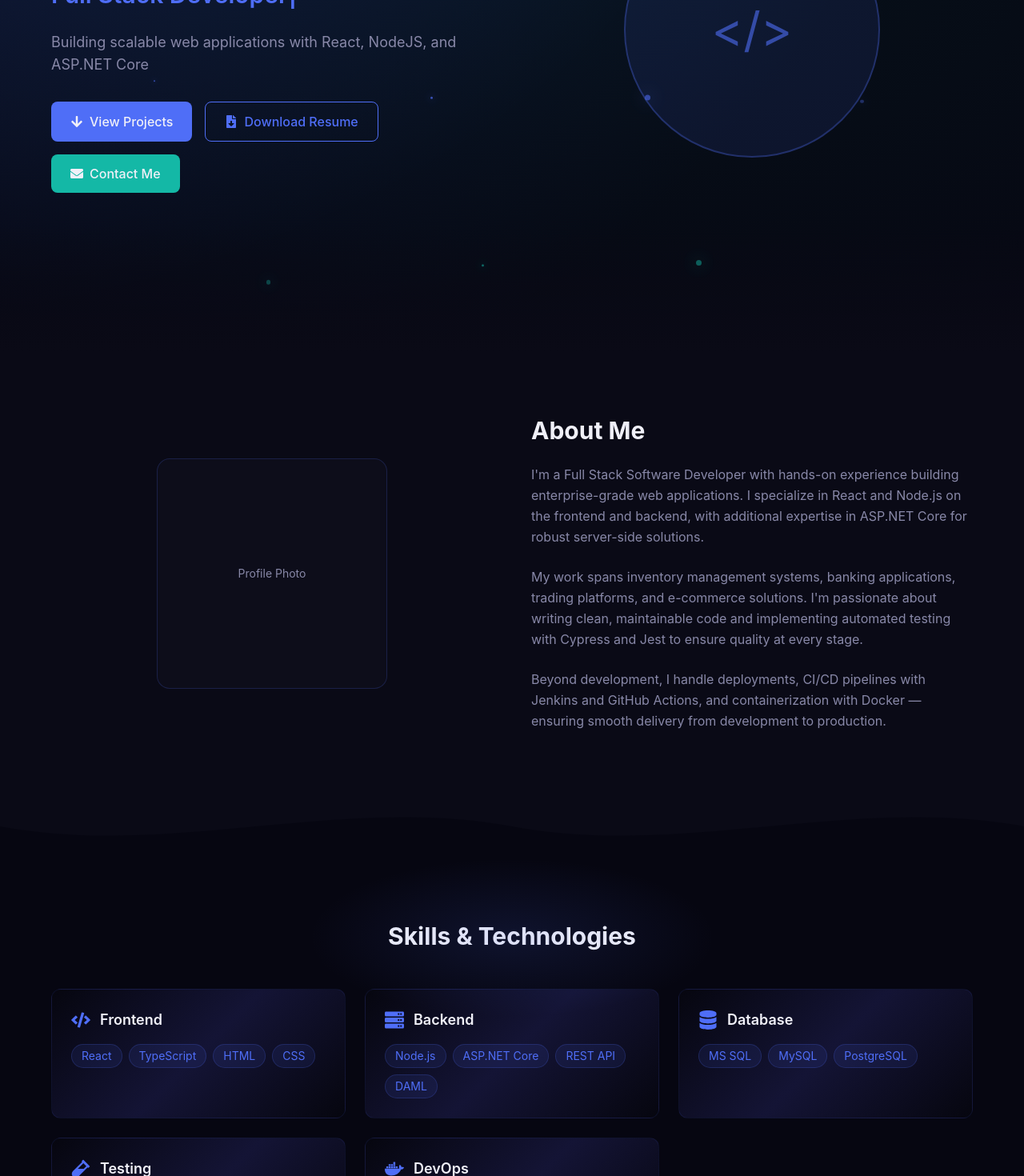
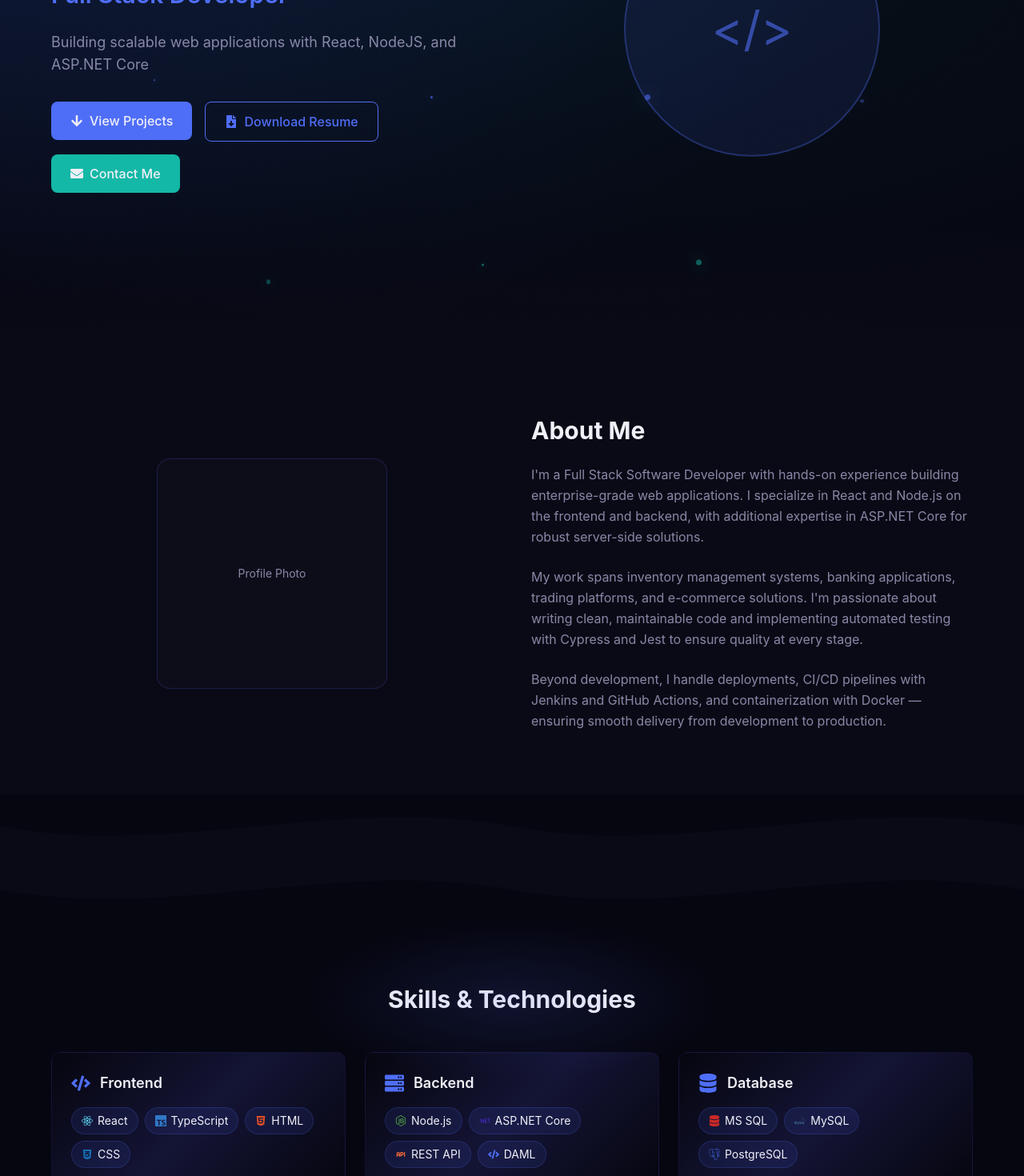
Before and after one commit to JosephGenio/portfolio, a React (Vite) app: page / in a window 1280 px wide. Shown: the part 360-1830 px from the top of the page at 80% size. Built offline with nearby package versions, Linux system fonts and the light colour scheme; no server answers.

Commit message:
Add micro interaction animations

```diff
--- a/src/App.jsx
+++ b/src/App.jsx
@@ -1,6 +1,7 @@
 import Navbar from "./components/Navbar";
 import Hero from "./components/Hero";
 import About from "./components/About";
+import FeaturedProjects from "./components/FeaturedProjects";
 import Skills from "./components/Skills";
 import Projects from "./components/Projects";
 import Experience from "./components/Experience";
@@ -14,6 +15,8 @@
       <Navbar />
       <Hero />
       <About />
+      <WaveDivider bgClass="bg-bg" fillClass="fill-bg-alt" />
+      <FeaturedProjects />
       <WaveDivider flip bgClass="bg-bg" fillClass="fill-bg-alt" />
       <Skills />
       <WaveDivider bgClass="bg-bg" fillClass="fill-bg-alt" />
--- a/src/components/Contact.jsx
+++ b/src/components/Contact.jsx
@@ -201,7 +201,7 @@
                 <button
                   type="submit"
                   disabled={status === "sending"}
-                  className="px-6 py-3 bg-primary hover:bg-primary-hover rounded-lg font-medium transition-colors cursor-pointer disabled:opacity-50 disabled:cursor-not-allowed"
+                  className="px-6 py-3 bg-primary hover:bg-primary-hover hover:shadow-[0_0_20px_rgba(79,110,247,0.4)] rounded-lg font-medium transition-all cursor-pointer disabled:opacity-50 disabled:cursor-not-allowed active:scale-95"
                 >
                   {status === "sending" ? "Sending..." : "Send Message"}
                 </button>
--- /dev/null
+++ b/src/components/FeaturedProjects.jsx
@@ -0,0 +1,112 @@
+import { motion } from "framer-motion";
+import { FaGithub, FaExternalLinkAlt, FaStar } from "react-icons/fa";
+import projects from "../data/projects.json";
+import { fadeUpVariant, staggerContainer } from "../animations/variants";
+import ProjectImage from "./ProjectImage";
+
+const featured = projects.filter((p) => p.featured);
+
+function FeaturedProjects() {
+  if (featured.length === 0) return null;
+
+  return (
+    <section id="featured" className="py-20 px-6 scroll-mt-20">
+      <div className="max-w-6xl mx-auto">
+        <motion.div
+          className="flex items-center justify-center gap-3 mb-12"
+          variants={fadeUpVariant}
+          initial="hidden"
+          whileInView="visible"
+          viewport={{ once: true, amount: 0.2 }}
+        >
+          <FaStar className="text-accent text-xl" />
+          <h2 className="text-3xl font-bold text-center">Featured Projects</h2>
+        </motion.div>
+
+        <motion.div
+          className="flex flex-col gap-10"
+          variants={staggerContainer}
+          initial="hidden"
+          whileInView="visible"
+          viewport={{ once: true, amount: 0.1 }}
+        >
+          {featured.map((project, index) => {
+            const isEven = index % 2 === 0;
+
+            return (
+              <motion.div
+                key={project.title}
+                variants={fadeUpVariant}
+                className={`group grid grid-cols-1 lg:grid-cols-2 gap-0 card-gradient rounded-xl overflow-hidden border border-primary/10 hover:border-primary/30 transition-all hover:shadow-[0_0_30px_rgba(79,110,247,0.1)]`}
+              >
+                {/* Image side */}
+                <div
+                  className={`relative h-56 lg:h-auto bg-primary/5 flex items-center justify-center overflow-hidden ${
+                    !isEven ? "lg:order-2" : ""
+                  }`}
+                >
+                  {project.image ? (
+                    <img
+                      src={project.image}
+                      alt={project.title}
+                      className="w-full h-full object-cover group-hover:scale-105 transition-transform duration-500"
+                    />
+                  ) : (
+                    <span className="text-text-muted text-sm">{project.title}</span>
+                  )}
+                  <div className="absolute inset-0 bg-gradient-to-t from-bg/60 to-transparent opacity-0 group-hover:opacity-100 transition-opacity duration-300" />
+                </div>
+
+                {/* Content side */}
+                <div className={`p-8 flex flex-col justify-center gap-4 ${!isEven ? "lg:order-1" : ""}`}>
+                  <h3 className="text-2xl font-bold group-hover:text-primary transition-colors">
+                    {project.title}
+                  </h3>
+                  <p className="text-text-muted leading-relaxed">
+                    {project.description}
+                  </p>
+
+                  <div className="flex flex-wrap gap-2">
+                    {project.stack.map((tech) => (
+                      <span
+                        key={tech}
+                        className="px-3 py-1 text-xs rounded-full bg-secondary/10 text-secondary border border-secondary/20"
+                      >
+                        {tech}
+                      </span>
+                    ))}
+                  </div>
+
+                  <div className="flex items-center gap-4 mt-2">
+                    {project.github && (
+                      <a
+                        href={project.github}
+                        target="_blank"
+                        rel="noopener noreferrer"
+                        className="text-text-muted hover:text-primary transition-colors inline-flex items-center gap-2 text-sm"
+                      >
+                        <FaGithub /> GitHub
+                      </a>
+                    )}
+                    {project.demo && (
+                      <a
+                        href={project.demo}
+                        target="_blank"
+                        rel="noopener noreferrer"
+                        className="text-text-muted hover:text-primary transition-colors inline-flex items-center gap-2 text-sm"
+                      >
+                        <FaExternalLinkAlt /> Live Demo
+                      </a>
+                    )}
+                  </div>
+                </div>
+              </motion.div>
+            );
+          })}
+        </motion.div>
+      </div>
+    </section>
+  );
+}
+
+export default FeaturedProjects;
--- a/src/components/Hero.jsx
+++ b/src/components/Hero.jsx
@@ -4,6 +4,7 @@
 import { FaArrowDown, FaFileDownload, FaEnvelope, FaSpinner } from "react-icons/fa";
 import siteData from "../data/site.json";
 import { fadeUpVariant, staggerContainer, fadeRightVariant } from "../animations/variants";
+import MagneticButton from "./MagneticButton";
 
 const particles = Array.from({ length: 12 }, (_, i) => ({
   id: i,
@@ -114,34 +115,40 @@
           </motion.p>
 
           <motion.div variants={fadeUpVariant} className="flex flex-wrap gap-4 mt-2">
+            <MagneticButton>
               <a
                 href="#projects"
                 onClick={(e) => {
                   e.preventDefault();
                   document.querySelector("#projects")?.scrollIntoView({ behavior: "smooth" });
                 }}
-              className="px-6 py-3 bg-primary hover:bg-primary-hover rounded-lg font-medium transition-colors inline-flex items-center gap-2"
+                className="px-6 py-3 bg-primary hover:bg-primary-hover hover:shadow-[0_0_20px_rgba(79,110,247,0.4)] rounded-lg font-medium transition-all inline-flex items-center gap-2 active:scale-95"
               >
                 <FaArrowDown /> View Projects
               </a>
+            </MagneticButton>
+            <MagneticButton>
               <button
                 onClick={handleDownload}
                 disabled={downloading}
-              className="px-6 py-3 border border-primary text-primary hover:bg-primary hover:text-text rounded-lg font-medium transition-colors inline-flex items-center justify-center gap-2 min-w-[200px] disabled:opacity-50 disabled:cursor-not-allowed"
+                className="px-6 py-3 border border-primary text-primary hover:bg-primary hover:text-text hover:shadow-[0_0_20px_rgba(79,110,247,0.3)] rounded-lg font-medium transition-all inline-flex items-center justify-center gap-2 min-w-[200px] disabled:opacity-50 disabled:cursor-not-allowed active:scale-95"
               >
                 {downloading ? <FaSpinner className="animate-spin" /> : <FaFileDownload />}
                 {downloading ? "Downloading..." : "Download Resume"}
               </button>
+            </MagneticButton>
+            <MagneticButton>
               <a
                 href="#contact"
                 onClick={(e) => {
                   e.preventDefault();
                   document.querySelector("#contact")?.scrollIntoView({ behavior: "smooth" });
                 }}
-              className="px-6 py-3 bg-secondary hover:bg-secondary/80 rounded-lg font-medium transition-colors inline-flex items-center gap-2"
+                className="px-6 py-3 bg-secondary hover:bg-secondary/80 hover:shadow-[0_0_20px_rgba(20,184,166,0.4)] rounded-lg font-medium transition-all inline-flex items-center gap-2 active:scale-95"
               >
                 <FaEnvelope /> Contact Me
               </a>
+            </MagneticButton>
           </motion.div>
         </motion.div>
 
--- /dev/null
+++ b/src/components/MagneticButton.jsx
@@ -0,0 +1,39 @@
+import { useRef } from "react";
+import { motion, useMotionValue, useSpring } from "framer-motion";
+
+function MagneticButton({ children, className = "", intensity = 0.3, ...props }) {
+  const ref = useRef(null);
+  const x = useMotionValue(0);
+  const y = useMotionValue(0);
+  const springX = useSpring(x, { stiffness: 200, damping: 20 });
+  const springY = useSpring(y, { stiffness: 200, damping: 20 });
+
+  function handleMouseMove(e) {
+    const rect = ref.current?.getBoundingClientRect();
+    if (!rect) return;
+    const dx = e.clientX - (rect.left + rect.width / 2);
+    const dy = e.clientY - (rect.top + rect.height / 2);
+    x.set(dx * intensity);
+    y.set(dy * intensity);
+  }
+
+  function handleMouseLeave() {
+    x.set(0);
+    y.set(0);
+  }
+
+  return (
+    <motion.div
+      ref={ref}
+      onMouseMove={handleMouseMove}
+      onMouseLeave={handleMouseLeave}
+      style={{ x: springX, y: springY }}
+      className={`inline-block ${className}`}
+      {...props}
+    >
+      {children}
+    </motion.div>
+  );
+}
+
+export default MagneticButton;
--- a/src/components/Navbar.jsx
+++ b/src/components/Navbar.jsx
@@ -51,7 +51,7 @@
               key={link.href}
               href={link.href}
               onClick={(e) => handleNavClick(e, link.href)}
-              className="text-text-muted hover:text-primary transition-colors"
+              className="relative text-text-muted hover:text-primary transition-colors after:absolute after:bottom-[-4px] after:left-0 after:h-[2px] after:w-0 after:bg-primary after:transition-all after:duration-300 hover:after:w-full"
             >
               {link.label}
             </a>
--- a/src/components/Skills.jsx
+++ b/src/components/Skills.jsx
@@ -1,5 +1,28 @@
 import { motion } from "framer-motion";
-import { FaCode, FaServer, FaDatabase, FaVial, FaDocker } from "react-icons/fa";
+import {
+  FaCode,
+  FaServer,
+  FaDatabase,
+  FaVial,
+  FaDocker,
+  FaReact,
+  FaNodeJs,
+  FaHtml5,
+  FaCss3Alt,
+  FaGitAlt,
+  FaGithub,
+  FaJenkins,
+} from "react-icons/fa";
+import {
+  SiTypescript,
+  SiDotnet,
+  SiMysql,
+  SiPostgresql,
+  SiCypress,
+  SiJest,
+  SiKibana,
+} from "react-icons/si";
+import { TbApi } from "react-icons/tb";
 import skills from "../data/skills.json";
 import { fadeUpVariant, staggerContainer, cardHover } from "../animations/variants";
 
@@ -9,6 +32,27 @@
   database: { label: "Database", icon: FaDatabase },
   testing: { label: "Testing", icon: FaVial },
   devops: { label: "DevOps", icon: FaDocker },
+};
+
+const skillIcons = {
+  React: { icon: FaReact, color: "#61DAFB" },
+  TypeScript: { icon: SiTypescript, color: "#3178C6" },
+  HTML: { icon: FaHtml5, color: "#E34F26" },
+  CSS: { icon: FaCss3Alt, color: "#1572B6" },
+  "Node.js": { icon: FaNodeJs, color: "#539E43" },
+  "ASP.NET Core": { icon: SiDotnet, color: "#512BD4" },
+  "REST API": { icon: TbApi, color: "#FF6C37" },
+  DAML: { icon: FaCode, color: "#4F6EF7" },
+  "MS SQL": { icon: FaDatabase, color: "#CC2927" },
+  MySQL: { icon: SiMysql, color: "#4479A1" },
+  PostgreSQL: { icon: SiPostgresql, color: "#4169E1" },
+  Cypress: { icon: SiCypress, color: "#69D3A7" },
+  Jest: { icon: SiJest, color: "#C21325" },
+  Docker: { icon: FaDocker, color: "#2496ED" },
+  Jenkins: { icon: FaJenkins, color: "#D24939" },
+  Git: { icon: FaGitAlt, color: "#F05032" },
+  "GitHub Actions": { icon: FaGithub, color: "#FFFFFF" },
+  Kibana: { icon: SiKibana, color: "#005571" },
 };
 
 function Skills() {
@@ -50,14 +94,31 @@
                     <h3 className="text-lg font-semibold">{config.label}</h3>
                   </div>
                   <div className="flex flex-wrap gap-2">
-                    {items.map((skill) => (
-                      <span
-                        key={skill}
-                        className="px-3 py-1 text-sm rounded-full bg-primary/10 text-primary border border-primary/20"
-                      >
-                        {skill}
-                      </span>
-                    ))}
+                    {items.map((skill) => {
+                      const skillConfig = skillIcons[skill];
+                      const SkillIcon = skillConfig?.icon;
+                      const color = skillConfig?.color || "#4f6ef7";
+
+                      return (
+                        <motion.span
+                          key={skill}
+                          whileHover={{
+                            scale: 1.08,
+                            boxShadow: `0 0 12px ${color}40`,
+                          }}
+                          transition={{ duration: 0.2 }}
+                          className="flex items-center gap-1.5 px-3 py-1.5 text-sm rounded-full bg-primary/10 text-text border border-primary/20 cursor-default"
+                        >
+                          {SkillIcon && (
+                            <SkillIcon
+                              className="text-sm shrink-0"
+                              style={{ color }}
+                            />
+                          )}
+                          {skill}
+                        </motion.span>
+                      );
+                    })}
                   </div>
                 </motion.div>
               </motion.div>
--- a/src/index.css
+++ b/src/index.css
@@ -89,9 +89,14 @@
   );
 }
 
-/* Card hover glow shadow — matches reference's hover:shadow-purple effect */
+/* Card hover glow shadow + lift */
+.card-glow {
+  transition: box-shadow 0.3s ease, transform 0.3s ease;
+}
+
 .card-glow:hover {
   box-shadow: 0 0 30px var(--color-glow), 0 0 60px var(--color-glow);
+  transform: translateY(-4px);
 }
 
 /* Section radial accent — subtle glow behind section headings */
```
Lines whose indentation alone changed are shown as unchanged.
